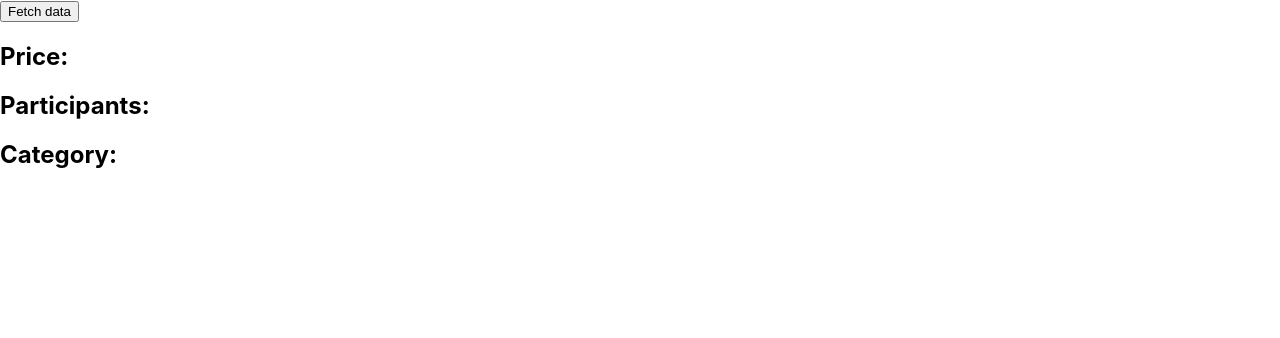
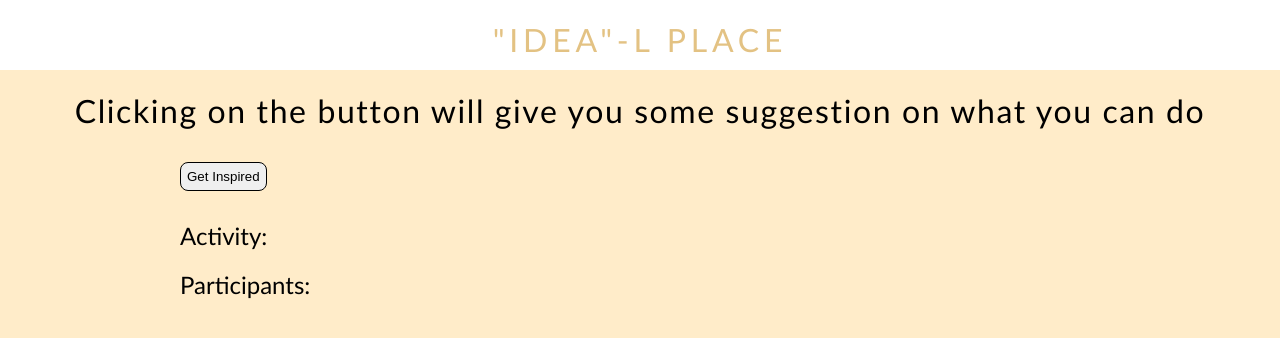
Before and after one commit to danilomirkovic/Ideas, a React (Create React App) app in the folder fend/: page / in a window 1280 px wide. Shown: the top 338 px of the page. Built offline with nearby package versions, Linux system fonts and the light colour scheme.

Commit message:
initial styling

```diff
--- a/fend/src/Components/activities.tsx
+++ b/fend/src/Components/activities.tsx
@@ -1,5 +1,7 @@
 import React, { useState, useEffect } from 'react';
 import { Link } from "react-router-dom";
+import '../activitiesStyle.css';
+import Navbar from './navbar';
 
 export default function Activities() {
     const [activityData, setActivityData] = useState("");
@@ -36,17 +38,24 @@ export default function Activities() {
     return (
 
         <div>
+             <Navbar />
             {err && <h2>{err}</h2>}
-
-            <button onClick={handleClick}>Fetch data</button>
+            <h1 className='h1Main'>Clicking on the button will give you some suggestion on what you can do</h1>
+            <button className='button' onClick={handleClick}>Get Inspired</button>
 
             {isLoading && <h2>Loading...</h2>}
 
-            <div>
-                <h2>{activityData}</h2>
-                <h2>Price: {priceData}</h2>
-                <h2>Participants: {participantsData}</h2>
-                <h2>Category: {typeData}</h2>
+            <div className='mainDiv'>
+                <h2 className='children'>Activity: {activityData}</h2>
+                {/* <h2 className='children'>Price: {priceData}</h2> */}
+                <h2 className='children'>Participants: {participantsData}</h2>
+                {/* <select>
+                    <option value='busywork'>Filter</option>
+                    <option value='social'>Social</option>
+                    <option value='charity'>Charity</option>
+                    <option value='recreational'>Recreational</option>
+                    <option value='education'>Education</option>
+                </select> */}
             </div>
 
         </div>
--- /dev/null
+++ b/fend/src/Components/navbar.tsx
@@ -0,0 +1,13 @@
+import React, { useState, useEffect } from 'react';
+import { Link } from "react-router-dom";
+import "../navbar.css"
+
+
+export default function Navbar() {
+
+    return (
+        <div className='nav'>
+            "IDEA"-L PLACE
+        </div>
+    );
+}
--- /dev/null
+++ b/fend/src/activitiesStyle.css
@@ -0,0 +1,26 @@
+body{
+    background-color:rgb(255, 236, 201);
+    margin: 0;
+    padding: 0;
+}
+.mainDiv{
+    /* border: 1px solid black; */
+}
+.h1Main{
+    letter-spacing: 0.1rem;
+    text-align: center;
+    font-family:'Trebuchet MS', 'Lucida Sans Unicode', 'Lucida Grande', 'Lucida Sans', Arial, sans-serif;
+    font-weight: 500;
+}
+.button{
+    border: 1px solid black;
+    margin: 10px 180px;
+    border-radius: 8px;
+    padding: 6px;
+    cursor: pointer;
+}
+.children{
+    margin-left: 180px;
+    font-family: 'Trebuchet MS', 'Lucida Sans Unicode', 'Lucida Grande', 'Lucida Sans', Arial, sans-serif;
+    font-weight: 500;
+}
--- a/fend/src/index.css
+++ b/fend/src/index.css
@@ -1,4 +1,4 @@
-body {
+/* body {
   margin: 0;
   font-family: -apple-system, BlinkMacSystemFont, 'Segoe UI', 'Roboto', 'Oxygen',
     'Ubuntu', 'Cantarell', 'Fira Sans', 'Droid Sans', 'Helvetica Neue',
@@ -10,4 +10,4 @@ body {
 code {
   font-family: source-code-pro, Menlo, Monaco, Consolas, 'Courier New',
     monospace;
-}
+} */
--- /dev/null
+++ b/fend/src/navbar.css
@@ -0,0 +1,11 @@
+.nav{
+    background-color: white;
+    height: 50px;
+    text-align: center;
+    padding-top: 20px;
+    font-size:xx-large;
+    letter-spacing: .3rem;
+    font-family:'Gill Sans', 'Gill Sans MT', Calibri, 'Trebuchet MS', sans-serif;
+    font-weight: 500;
+    color:  rgb(227, 194, 131);
+}
```
